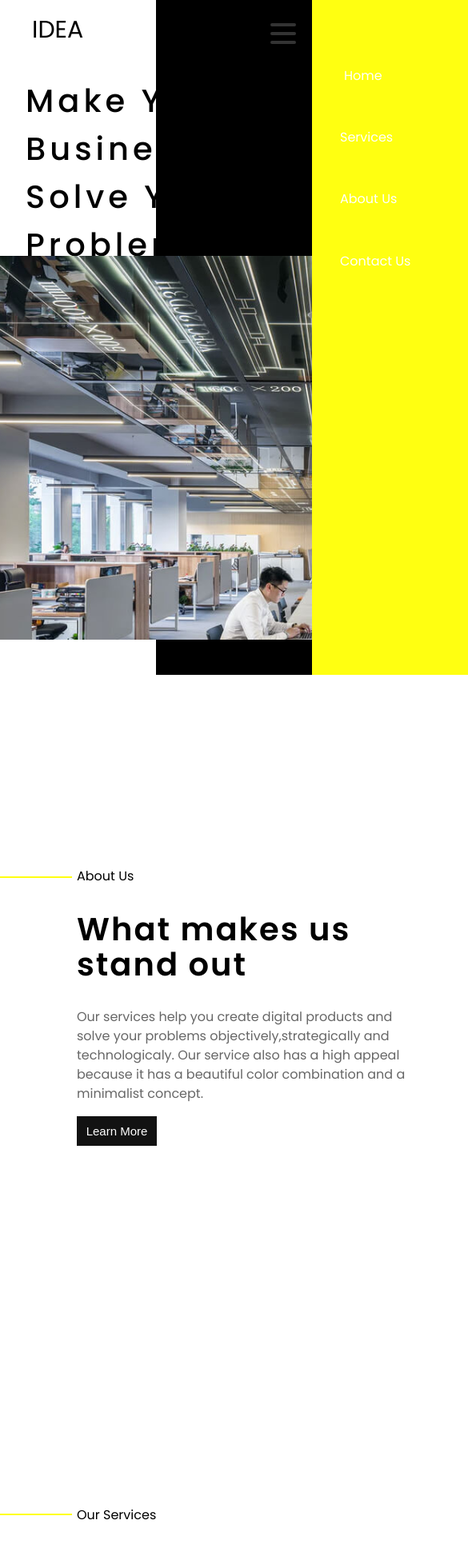
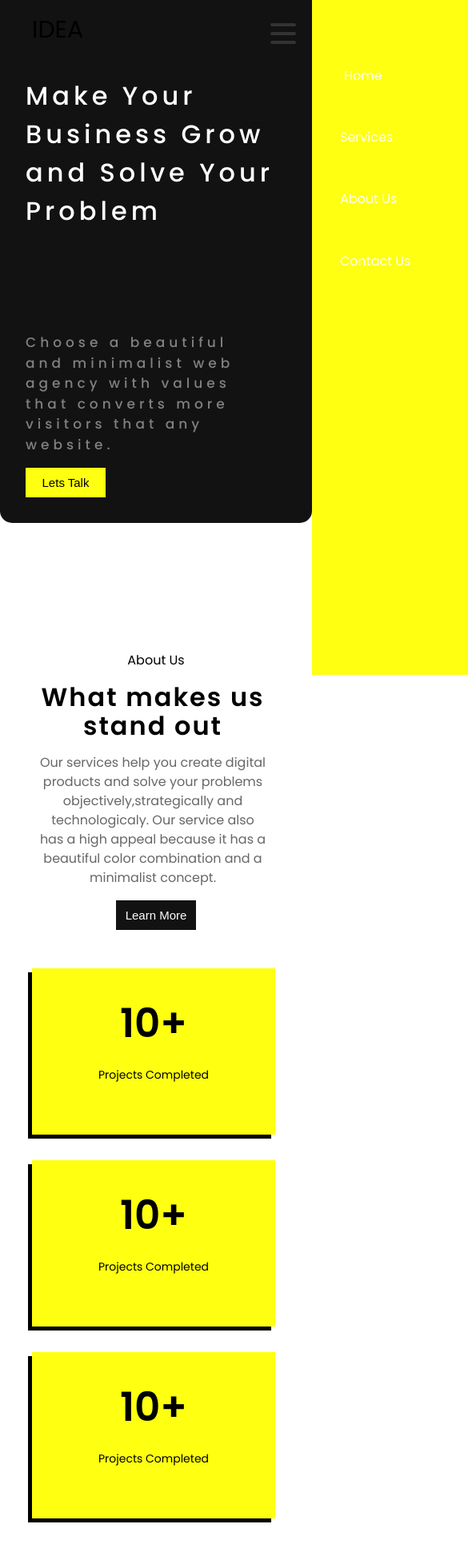
Before and after one commit to eltonalexanderajadi/IDEA-Web-Agency, a React (Create React App) app: page / in a window 390 px wide. Shown: the top 1941 px of the page at 80% size, 585 px wide, since content can reach past the window. Built offline with nearby package versions, Linux system fonts and the light colour scheme; the HTML template or start-up script is replaced by a standard one.

Commit message:
worked on responsiveness

```diff
--- a/src/components/About/About.js
+++ b/src/components/About/About.js
@@ -1,31 +1,43 @@
 import React from 'react'
 import styled from 'styled-components';
 import AboutCard from '../Cards/AboutCard';
+import { mobile } from '../../Responsive';
+import { tablet } from "../../Responsive";
+
 
 const AboutContainer = styled.div`
     padding: 0 0rem 0 0rem;
     display: flex;
     height: 70vh;
-    margin-bottom: 8rem;
     margin-top: 15rem;
     margin-bottom: 13rem;
+    ${tablet({ flexDirection: "column", marginTop: "10rem", marginBottom: "8rem"})};
+    ${mobile ({ height: "100%"})};
 `;
 
-
+const Split = styled.div`
+    display: flex;
+    justify-content: space-between;
+    ${tablet({ flexDirection: "column"})};
+`;
 
 const Left = styled.div`
     padding: 0 12rem 0 6rem;
     display: flex;
     flex-direction: column;
     position: relative;
-
+    ${mobile ({ padding: "0 2rem 0 2rem"})};
 `;
 
 const Title = styled.div`
     margin-bottom: 2rem;
+    ${mobile ({ marginBottom: "1rem"})};
+
 
     &.title {
         margin-left: 0rem;
+        ${mobile ({ textAlign: "center"})};
+
     }
 
     &.title:before {
@@ -37,6 +49,7 @@ const Title = styled.div`
         left: 0;
         top: 2%;
         position: absolute;
+        ${mobile ({ display: "none"})};
 
     }
 `;
@@ -44,17 +57,20 @@ const Title = styled.div`
 const Text = styled.div`
     width: 350px;
     margin-bottom: 2rem;
+    ${mobile ({ textAlign: "center", width: "350px", padding: "0 3rem 0 1rem", marginBottom: "1rem"})};
 
     span {
         font-size: 2.5rem;
         font-weight: bold;
         line-height: 1.1;
         letter-spacing: 2px;
+        ${mobile ({ fontSize: "2rem"})};
     }
 `;
 
 const P = styled.div`
     width: 420px;
+    ${mobile ({ textAlign: "center", width: "350px", padding: "0 3rem 0 1rem"})};
 
     span {
         color: var( --color-light);
@@ -63,13 +79,23 @@ const P = styled.div`
 
 const Right = styled.div`
     position: relative;
+    margin-top: 3rem;
+    ${tablet({ margin: "3rem 6rem 0rem 6rem"})};
+    ${mobile ({ display: "flex", flexDirection: "column", gap: "15rem", margin: "2rem 1rem 2rem 2.5rem"})};
     &>* {
         position: absolute;
+        ${mobile ({ position: "static"})};
+
     }
+
 `;
 
 const RightContainer = styled.div`
 
+`;
+
+const Btn = styled.div`
+    ${mobile ({ alignItems: "center", justifyContent: "center", textAlign: "center", display: "flex"})};
 `;
 
 const Button = styled.button`
@@ -80,13 +106,15 @@ const Button = styled.button`
     font-size: 15px;
     cursor: pointer;
     margin-top: 1rem;
+    margin-bottom: 1rem;
+
 `;
 
 
 const About = () => {
   return (
     <AboutContainer>
-
+        <Split>
         <Left>
         <Title className='title'> About Us </Title>
             <Text> <span>What makes us stand out </span></Text>
@@ -96,7 +124,7 @@ const About = () => {
             <span> Our service also has a high appeal because it has</span>
             <span> a beautiful color combination and a minimalist concept.</span>
             </P>
-            <Button> Learn More </Button>
+            <Btn> <Button> Learn More </Button> </Btn>
         </Left>
         <Right>
            <RightContainer style={{left: "20rem"}}>
@@ -120,6 +148,7 @@ const About = () => {
                 />
            </RightContainer>
         </Right>
+        </Split>
     </AboutContainer>
   )
 }
--- a/src/components/Cards/AboutCard.js
+++ b/src/components/Cards/AboutCard.js
@@ -1,25 +1,31 @@
 import React from 'react';
 import styled from 'styled-components';
+import { mobile } from '../../Responsive';
+import { tablet } from "../../Responsive";
 
 
 const CardContainer = styled.div`
     position: relative;
+
+
 
 `;
 
 
 const Card = styled.div`
     width: 10rem;
-    height: 12rem;
+    height: 13rem;
     position: absolute;
     display: flex;
     flex-direction: column;
     gap: 1rem;
     align-items: center;
-    width: 10rem;
     text-align: center;
     background: var(--color-primary);
     padding: 0px 26px 2rem 26px;
+    box-shadow: -5px 5px;
+    ${mobile ({ width: "19rem"})};
+
 
     span {
         margin-top: 2rem;
@@ -45,9 +51,6 @@ const Shadow = styled.div`
 const AboutCard = ({number, heading}) => {
   return (
     <CardContainer>
-        <Shadow>
-
-        </Shadow>
         <Card>
             <span> {number} </span>
             <p> {heading} </p>
--- a/src/components/Footer/Footer.js
+++ b/src/components/Footer/Footer.js
@@ -1,13 +1,15 @@
 import { Facebook, Instagram, LinkedIn } from '@mui/icons-material';
 import React from 'react';
 import styled from 'styled-components';
-
+import { mobile } from '../../Responsive';
+import { tablet } from "../../Responsive";
 
 const FooterContainer = styled.div`
     margin-top: 5rem;
     padding: 2.5rem 3.5rem;
     background: var(--color-bg-variant);
     border-radius: 15px 15px 0 0;
+    ${mobile({ padding: "1.5rem 2.5rem"})};
 `;
 
 const Split = styled.div`
@@ -15,6 +17,7 @@ const Split = styled.div`
     justify-content: space-between;
     margin-bottom: 4rem;
     align-items: center;
+    ${mobile({ flexDirection: "column"})};
 `;
 
 const Left = styled.div`
@@ -22,6 +25,7 @@ const Left = styled.div`
     display: flex;
     flex-direction: column;
     position: relative;
+    ${mobile({ width: ""})};
 
 `;
 
@@ -30,6 +34,8 @@ const Right = styled.div`
     display: flex;
     padding: 3rem 0rem 3rem 0rem;
     flex-direction: column;
+    ${mobile({ padding: "3rem 7rem 3rem 2.5rem"})};
+
 
     h5 {
     color: #000000;
@@ -71,12 +77,14 @@ const FooterBottom = styled.div`
     align-items: center;
     padding: 10px;
     justify-content: space-between;
+    ${mobile({ flexDirection: "column"})};
 `;
 
 const BottomLeft = styled.div`
     display: flex;
     justiy-content: center;
     align-items: center;
+    ${mobile({ flexDirection: "column",  paddingTop: "1.5rem"})};
 `;
 
 const BottomText = styled.div`
@@ -87,10 +95,12 @@ const Center = styled.div`
     display: flex;
     justiy-content: center;
     align-items: center;
+    ${mobile({ flexDirection: "column", paddingTop: "2rem"})};
 `;
 
 const Copyright = styled.div`
     color: gray;
+    ${mobile({ textAlign: "center"})};
 
     small {
         letter-spacing: 1px;
@@ -101,6 +111,7 @@ const BottomRight = styled.div`
     display: flex;
     justiy-content: center;
     align-items: center;
+    ${mobile({ flexDirection: "column",  paddingTop: "2rem"})};
 `;
 
 const SocialLinks = styled.div`
--- a/src/components/Hero/Hero.js
+++ b/src/components/Hero/Hero.js
@@ -1,6 +1,7 @@
 import React from 'react';
 import styled from 'styled-components';
-import {mobile} from "../../Responsive";
+import { mobile } from '../../Responsive';
+import { tablet } from "../../Responsive";
 import Navbar from '../Navbar/Navbar';
 import HeroImage from '../../assets/hero.jpg';
 
@@ -8,11 +9,14 @@ import HeroImage from '../../assets/hero.jpg';
 const HeroContainer = styled.div`
     height: 100vh;
     background: linear-gradient(to right, #ffffff 50%, #000000 50%);
+    ${tablet({ background: "#121212", flexDirection: "column", borderRadius: "0px 0px 15px 15px", height: "100%"})};
+
 `;
 
 const Split = styled.div`
     display: flex;
     justify-content: space-between;
+    ${tablet({ display: "flex", flexDirection: "column"})};
 `;
 
 const Left = styled.div`
@@ -21,6 +25,10 @@ const Left = styled.div`
     display: flex;
     gap: 2rem;
     flex-direction: column;
+    ${mobile ({ padding: "2rem"})};
+     h1 {
+        ${mobile ({ fontSize: "2rem"})};
+     }
 
 `;
 
@@ -30,17 +38,26 @@ const Right = styled.div`
     display: flex;
     padding: 3rem;
     flex-direction: column;
+    ${mobile({ padding: "2rem" })};
 
     h5 {
+        font-size: 20px;
         color: #ffffff;
+        ${tablet({ color: "gray"})};
+        ${mobile({ width: "300px", fontSize: "17px", })};
     }
 `;
 
 const Text = styled.div`
+    letter-spacing: 5px;
+    width: 470px;
     margin-top: 4rem;
-    font-size: 20px;
-    width: 470px;
-    letter-spacing: 5px;
+    h1 {
+
+        ${tablet({ color: "#ffffff"})};
+        ${mobile({ width: "350px"  })};
+    }
+
 `;
 
 const Button = styled.button`
@@ -64,7 +81,7 @@ const HeroImgContainer = styled.div`
         right: 12rem;
         position: absolute;
         border-radius: 2.5rem;
-
+        ${tablet({ display: "none"})};
     }
 `;
 
--- a/src/components/Services/Services.js
+++ b/src/components/Services/Services.js
@@ -1,20 +1,25 @@
 import React from 'react';
 import styled from 'styled-components';
 import ServicesCard from '../Cards/ServicesCard';
+import { mobile } from '../../Responsive';
+import { tablet } from "../../Responsive";
 
 
 const ServicesContainer = styled.div`
+
     padding: 0 0rem 0 0rem;
     display: flex;
     height: 100vh;
-    margin-bottom: 8rem;
-    margin-bottom: 13rem;
+    margin-top: 17rem;
+    margin-bottom: 17rem;
     flex-direction: column;
+    ${tablet({ height: "100%", marginTop: "20rem", marginBottom: "12rem" })};
 `;
 
 const Split = styled.div`
     display: flex;
     justify-content: space-between;
+    ${tablet({ flexDirection: "column"})};
 `;
 
 const Left = styled.div`
@@ -22,6 +27,7 @@ const Left = styled.div`
     display: flex;
     flex-direction: column;
     position: relative;
+    ${mobile ({ padding: "0 2rem 0 2rem"})};
 
 `;
 
@@ -31,6 +37,8 @@ const Right = styled.div`
     display: flex;
     padding: 3rem;
     flex-direction: column;
+    ${tablet({ padding: "3rem 12rem 3rem 6rem"})};
+    ${mobile ({ display: "flex", flexDirection: "column", padding: "1rem 2rem 1rem 2rem"})};
 
     h5 {
     color: #000000;
@@ -39,9 +47,11 @@ const Right = styled.div`
 
 const Title = styled.div`
     margin-bottom: 2rem;
+    ${mobile ({ marginBottom: "1rem"})};
 
     &.title {
         margin-left: 0rem;
+        ${mobile ({ textAlign: "center"})};
     }
 
     &.title:before {
@@ -53,23 +63,27 @@ const Title = styled.div`
         left: 0;
         top: 5%;
         position: absolute;
+        ${mobile ({ display: "none"})};
 
     }
 `;
 
 const Text = styled.div`
     width: 470px;
+    ${mobile ({ textAlign: "center", width: "350px", padding: "0 3rem 0 1rem" })};
 
     span {
         font-size: 2.5rem;
         font-weight: bold;
         line-height: 1.1;
         letter-spacing: 2px;
+        ${mobile ({ fontSize: "2rem"})};
     }
 `;
 
 const P = styled.div`
     width: 420px;
+    ${mobile ({ textAlign: "center", width: "350px", padding: "0 3rem 0 1rem"})};
 
     span {
         color: var( --color-light);
@@ -81,6 +95,10 @@ const RightContainer = styled.div`
 
 `;
 
+const Btn = styled.div`
+    ${mobile ({ alignItems: "center", justifyContent: "center", textAlign: "center", display: "flex"})};
+`;
+
 const Button = styled.button`
     width: 100px;
     padding: 10px;
@@ -89,6 +107,7 @@ const Button = styled.button`
     font-size: 15px;
     cursor: pointer;
     margin-top: 1rem;
+    margin-bottom: 2rem;
 `;
 
 const Services = () => {
@@ -106,9 +125,11 @@ const Services = () => {
                     <P>
                     <span>Choose a beautiful and minimalist web agency with values that converts more visitors that any website.</span>
                     </P>
+                    <Btn>
                     <Button>
                         Learn More
                     </Button>
+                    </Btn>
                     </Right>
                     </Split>
                     <ServicesCard />
--- a/src/components/Testimonials/Testimonials.js
+++ b/src/components/Testimonials/Testimonials.js
@@ -1,5 +1,7 @@
 import React, {useEffect} from 'react';
 import styled from 'styled-components';
+import { mobile } from '../../Responsive';
+import { tablet } from "../../Responsive";
 import { testimonialsData } from './TestimonialsData';
 // import Swiper core and required modules
 import { Navigation, Pagination } from 'swiper';
@@ -18,6 +20,9 @@ const TestimonialContainer = styled.div`
     .testimonials__container {
         width: 50%;
         padding: 4rem 4rem;
+        ${tablet({ width: "75%"})};
+        ${mobile({ width: "90%", padding: "4rem 0rem"})};
+
     }
 
     .testimonial {
@@ -43,6 +48,8 @@ const TestimonialContainer = styled.div`
         display: block;
         width: 80%;
         margin: 0.8rem auto 0;
+        ${mobile({ width: "90%"})};
+
     }
 
     .swiper-pagination-clickable .swiper-pagination-bullet {
@@ -55,6 +62,7 @@ const TestimonialContainer = styled.div`
 const Split = styled.div`
     display: flex;
     justify-content: space-between;
+    ${tablet({ flexDirection: "column"})};
 `;
 
 const Left = styled.div`
@@ -62,6 +70,7 @@ const Left = styled.div`
     display: flex;
     flex-direction: column;
     position: relative;
+    ${mobile ({ padding: "0 2rem 0 2rem"})};
 
 `;
 
@@ -71,6 +80,8 @@ const Right = styled.div`
     display: flex;
     padding: 3rem;
     flex-direction: column;
+    ${tablet({ padding: "3rem 12rem 3rem 6rem"})};
+    ${mobile ({ display: "flex", flexDirection: "column", padding: "1rem 2rem 1rem 2rem"})};
 
     h5 {
     color: #000000;
@@ -79,9 +90,11 @@ const Right = styled.div`
 
 const Title = styled.div`
     margin-bottom: 2rem;
+    ${mobile ({ marginBottom: "1rem"})};
 
     &.title {
         margin-left: 0rem;
+        ${mobile ({ textAlign: "center"})};
     }
 
     &.title:before {
@@ -93,28 +106,37 @@ const Title = styled.div`
         left: 0;
         top: 5%;
         position: absolute;
+        ${mobile ({ display: "none"})};
 
     }
 `;
 
 const Text = styled.div`
     width: 470px;
+    ${mobile ({ textAlign: "center", width: "350px", padding: "0 3rem 0 1rem" })};
 
     span {
         font-size: 2.5rem;
         font-weight: bold;
         line-height: 1.1;
         letter-spacing: 2px;
+        ${mobile ({ fontSize: "2rem"})};
     }
 `;
 
 const P = styled.div`
     width: 420px;
+    ${mobile ({ textAlign: "center", width: "350px", padding: "0 3rem 0 1rem"})};
 
     span {
         color: var( --color-light);
     }
 `;
+
+const Btn = styled.div`
+    ${mobile ({ alignItems: "center", justifyContent: "center", textAlign: "center", display: "flex"})};
+`;
+
 
 const Button = styled.button`
     width: 100px;
@@ -140,9 +162,11 @@ const Testimonials = () => {
                     <P>
                     <span>Choose a beautiful and minimalist web agency with values that converts more visitors that any website.</span>
                     </P>
+                    <Btn>
                     <Button>
                         Learn More
                     </Button>
+                    </Btn>
                     </Right>
                     </Split>
 
```
